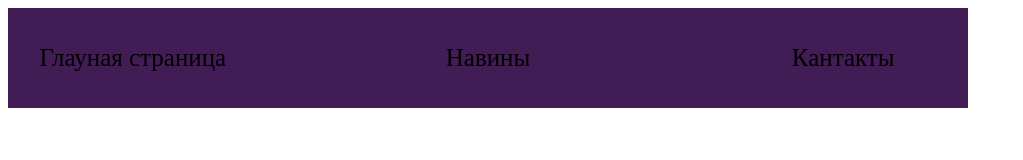
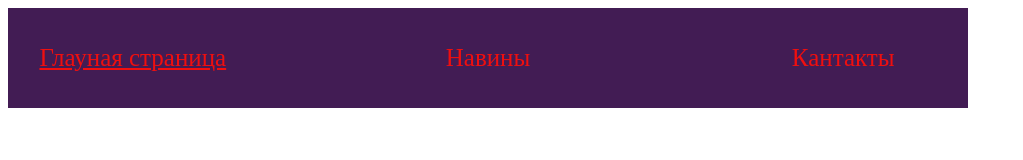
Before and after one commit to IvanShyvanau/dzEvents, a plain HTML site: page ex2/ex3/index3.html in a window 1280 px wide. Both pictures are taken after a click on the item "Глауная страница". Shown: the whole page, without its empty margins (0-1023 px from the left). Drawn offline with Linux system fonts and the light colour scheme.

Commit message:
third ex is done

```diff
--- a/ex2/ex3/index3.css
+++ b/ex2/ex3/index3.css
@@ -26,4 +26,9 @@ body{
   align-items: center;
   justify-content: center;
   cursor: pointer;
+  color: #ef0f0f;
 }
+
+.activ-link{
+  text-decoration: underline;
+}
--- a/ex2/ex3/index3.html
+++ b/ex2/ex3/index3.html
@@ -10,9 +10,9 @@
 <body>
   <div class="wrap">
     <ul class="list">
-      <li class="list-link">Глауная страница</li>
-      <li class="list-link"> Навины</li>
-      <li class="list-link">Кантакты</li>
+      <li class="list-link activ-link" data-tabs-handler="main">Глауная страница</li>
+      <li class="list-link" data-tabs-handler="news"> Навины</li>
+      <li class="list-link" data-tabs-handler= "contacts">Кантакты</li>
     </ul>
   </div>
 
--- a/ex2/ex3/index3.js
+++ b/ex2/ex3/index3.js
@@ -0,0 +1,14 @@
+const links = document.querySelectorAll('[data-tabs-handler]');
+console.log(links);
+
+for (const tab of links) {
+  tab.addEventListener('click', () => {
+    links.forEach(item => {
+      if (tab === item) {
+        item.classList.add('activ-link');
+      } else {
+        item.classList.remove('activ-link');
+      }
+    });
+  });
+}
```
